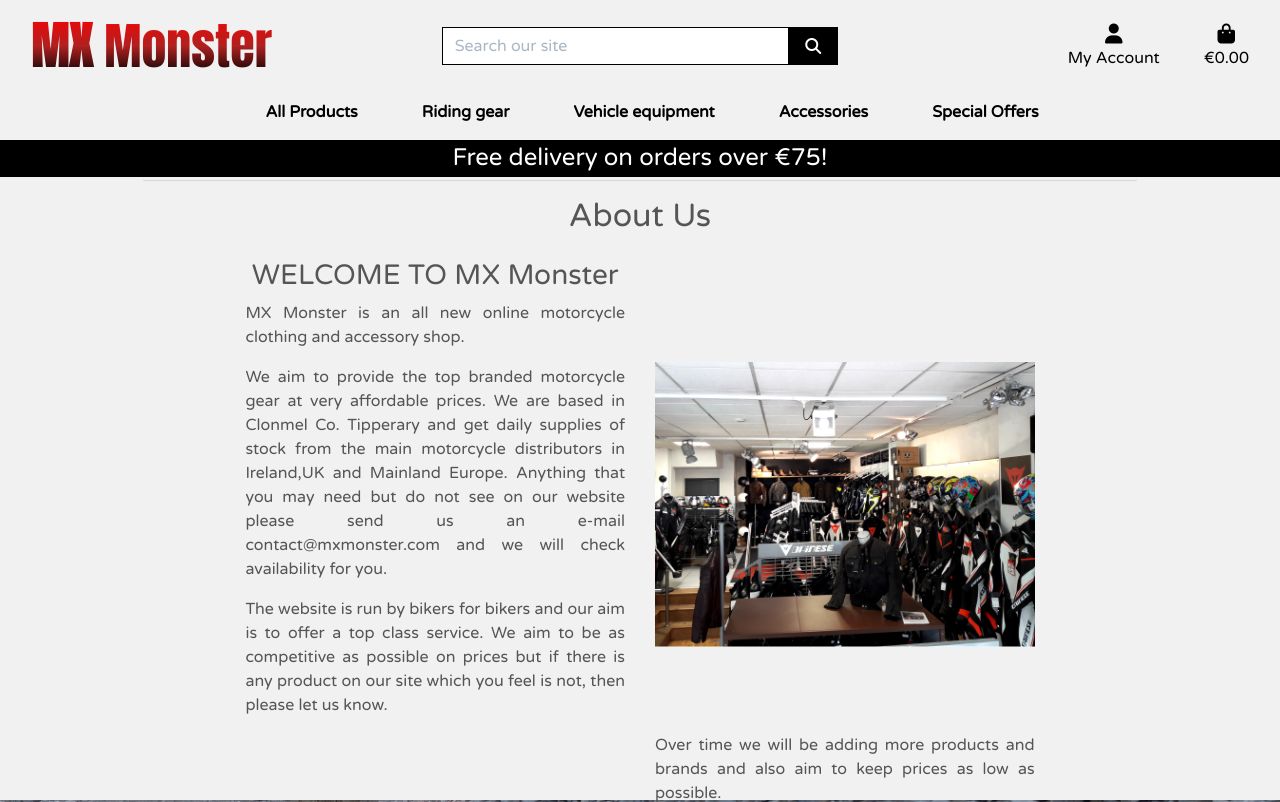
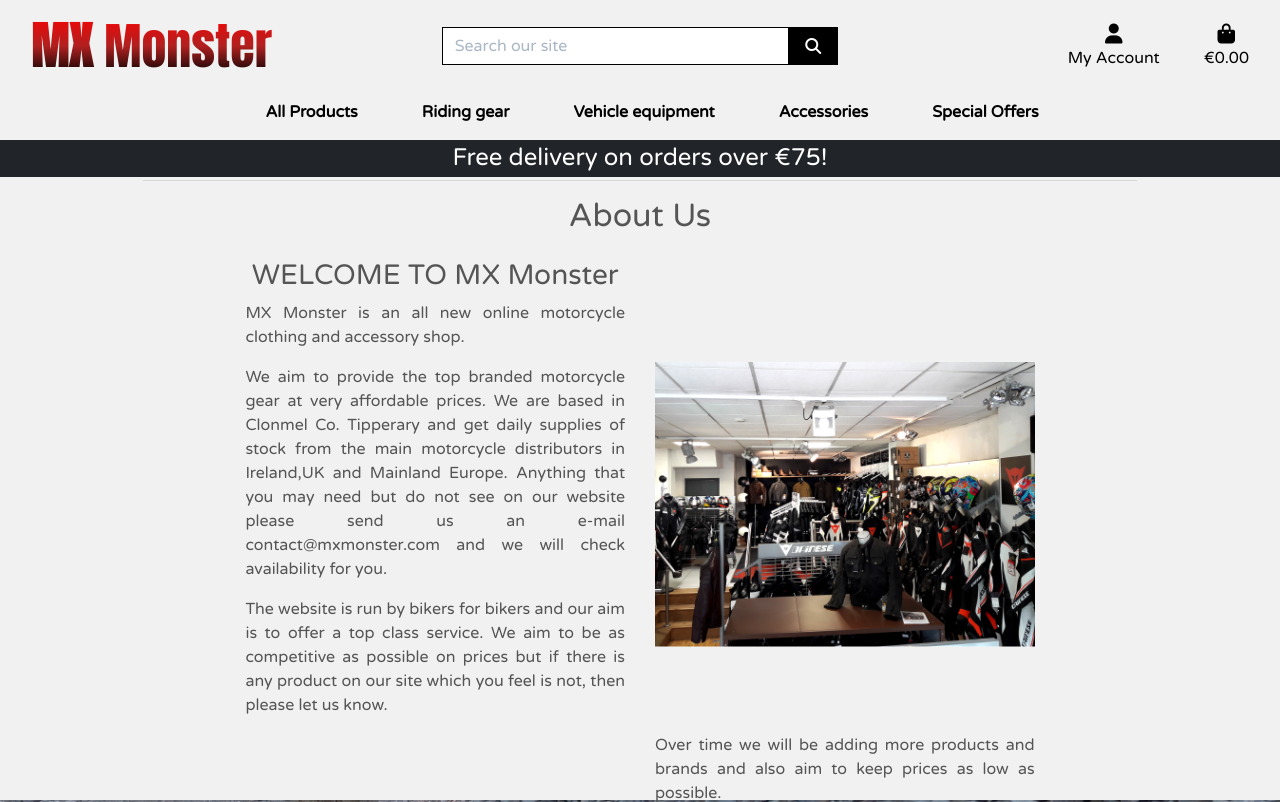
Before and after one commit to kwalczak80/mx-monster, a Django app: page /about in a window 1280 px wide. Shown: the top 802 px of the page. Run offline with Django 3.2, Linux system fonts and the light colour scheme; data that the repository does not hold is empty; parts of the project's set-up code (start-up, migrations or seed data) failed here and were passed over; some libraries are stand-ins or nearby versions.

Commit message:
Change the background color of the free delivery banner.

```diff
--- a/static/css/base.css
+++ b/static/css/base.css
@@ -51,6 +51,9 @@
     color: #ffac0c;
     }
 
+.banner {
+    background: #212529 !important;
+}
 /* Footer */
 .footer {
     position: sticky;
--- a/templates/base.html
+++ b/templates/base.html
@@ -111,7 +111,7 @@
             </nav>
         </div>
         <div id="delivery-banner" class="row text-center">
-            <div class="col bg-black text-white">
+            <div class="col banner text-white">
                 <h4 class="logo-font my-1">Free delivery on orders over €{{ free_delivery_threshold }}!</h4>
             </div>
         </div>
```
